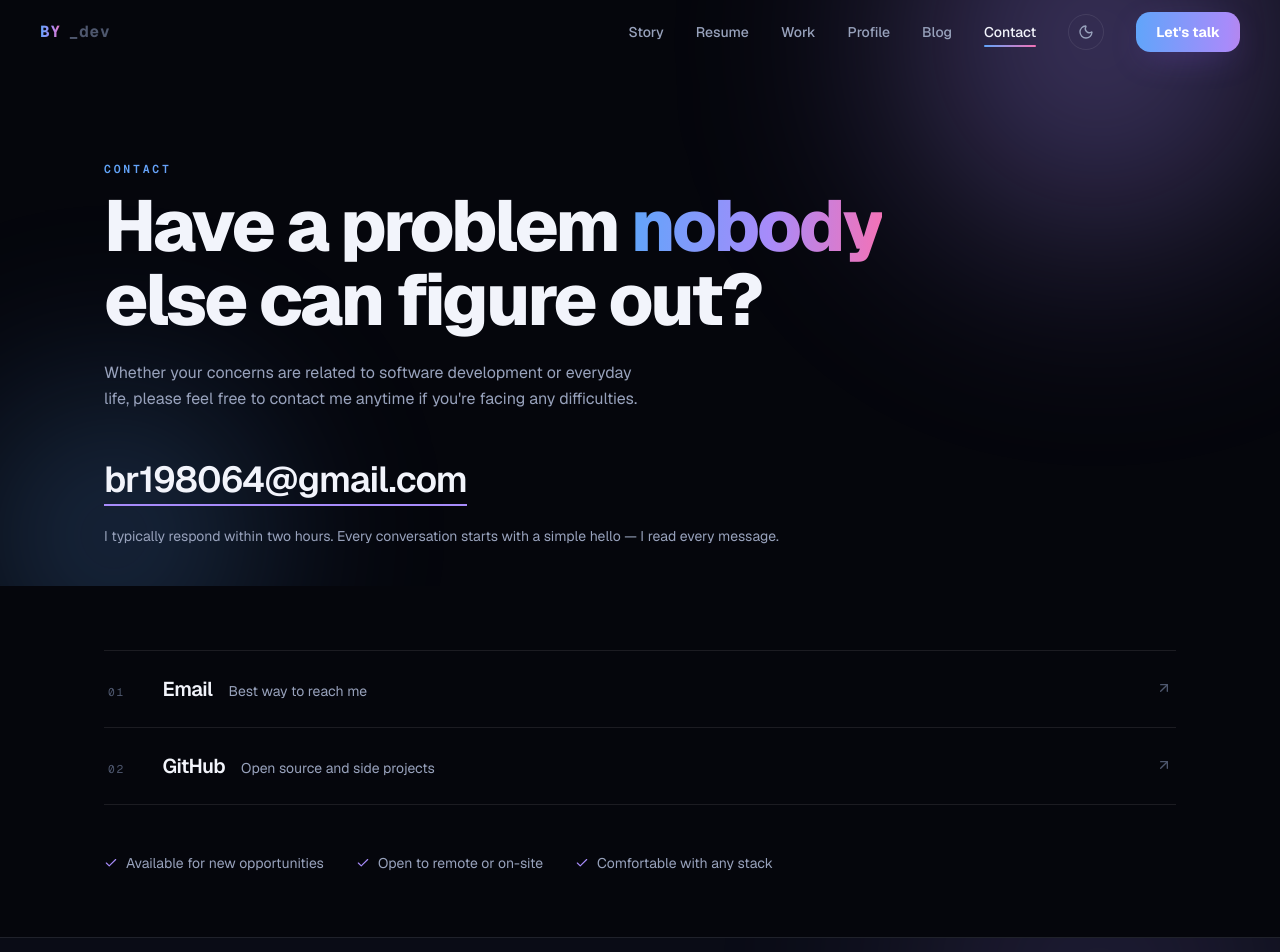
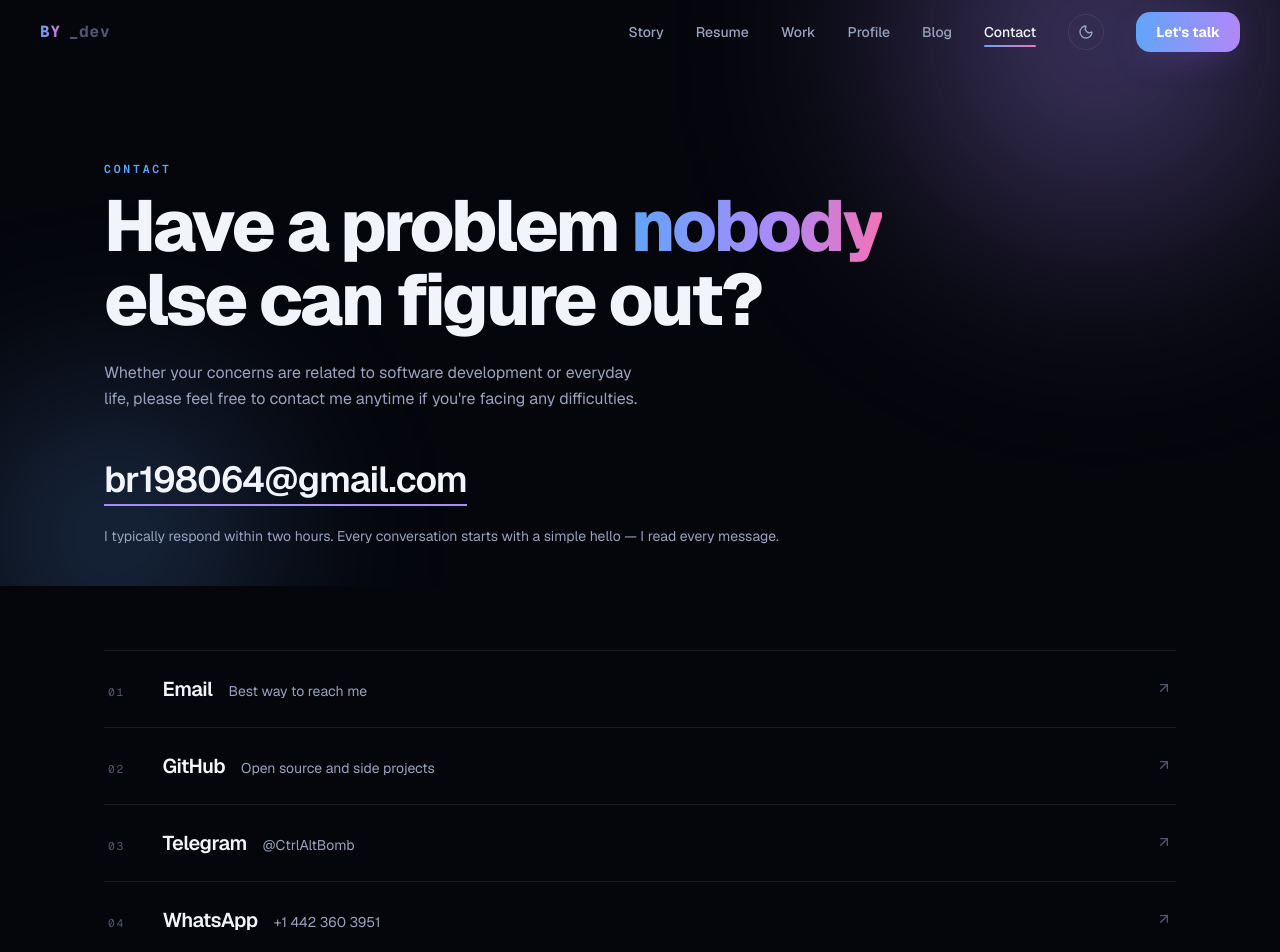
Before and after one commit to br413/br413.github.io, a Next.js app: page /contact in a window 1280 px wide. Shown: the top 952 px of the page. Built offline with nearby package versions, Linux system fonts and the light colour scheme.

Commit message:
Add Telegram and WhatsApp contact links

```diff
--- a/app/contact/page.tsx
+++ b/app/contact/page.tsx
@@ -15,6 +15,8 @@ export const metadata = {
 const contactLinks = [
   { title: 'Email', note: 'Best way to reach me', href: `mailto:${SITE_CONFIG.email}` },
   { title: 'GitHub', note: 'Open source and side projects', href: SITE_CONFIG.github },
+  { title: 'Telegram', note: '@CtrlAltBomb', href: SITE_CONFIG.telegram },
+  { title: 'WhatsApp', note: '+1 442 360 3951', href: SITE_CONFIG.whatsapp },
 ]
 
 const trustSignals = [
@@ -73,7 +75,7 @@ export default function ContactPage() {
                     <span className="text-xl font-semibold tracking-tight transition-colors group-hover:text-accent">
                       {link.title}
                     </span>
-                    <span className="ml-4 hidden text-sm text-dim sm:inline">{link.note}</span>
+                    <span className="mt-1 block text-sm text-dim sm:ml-4 sm:mt-0 sm:inline">{link.note}</span>
                   </span>
                   <ArrowUpRight className="h-4 w-4 text-faint transition-colors group-hover:text-accent" />
                 </a>
--- a/lib/constants.ts
+++ b/lib/constants.ts
@@ -8,6 +8,8 @@ export const SITE_CONFIG = {
     'I build software that ships. I enjoy turning ideas into working products, learning new stacks along the way, and solving real problems for real people.',
   email: 'br198064@gmail.com',
   github: 'https://github.com/br413',
+  telegram: 'https://t.me/CtrlAltBomb',
+  whatsapp: 'https://wa.me/14423603951',
   repo: 'br413.github.io',
   url: 'https://br413.github.io',
 }
```
